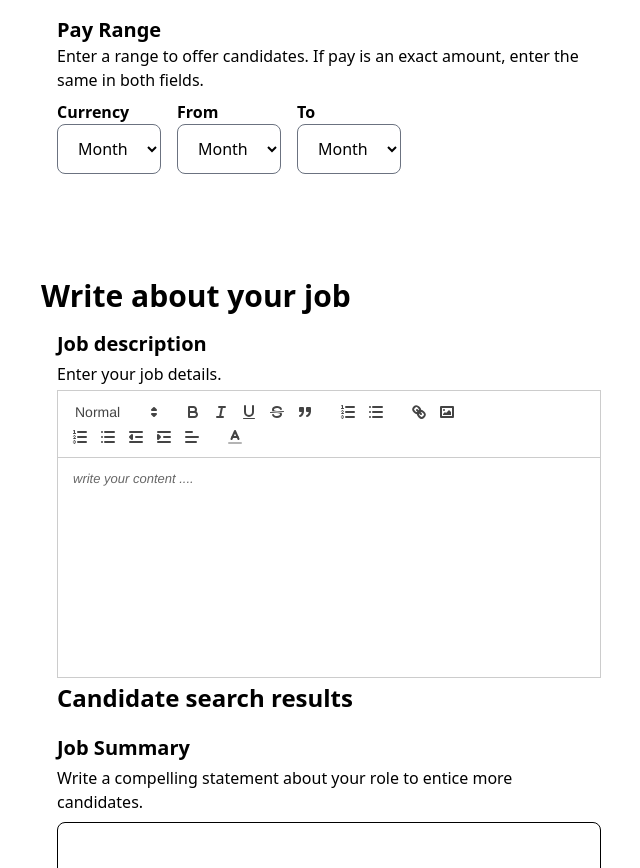
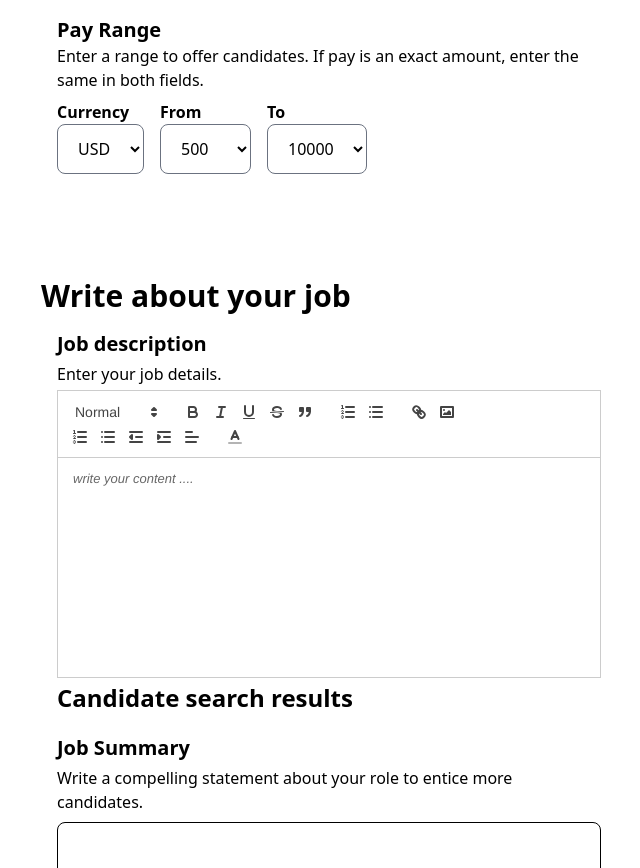
Before and after one commit to evidence-codes/Job-Seeker, a React (Vite) app in the folder frontend/: page /job/manage/create in a window 1280 px wide. Shown: the part 840-1708 px from the top of the page, without its empty margins (311-951 px from the left). Built offline with nearby package versions, Linux system fonts and the light colour scheme.

Commit message:
refactor: change onChange functions for elements

```diff
--- a/frontend/src/components/Jobs.tsx
+++ b/frontend/src/components/Jobs.tsx
@@ -16,6 +16,14 @@ export default function Jobs() {
     jobSummary: "",
   });
 
+  const [jobSummary, setJobSummary] = useState("");
+
+  const handleJobSummaryChange = (
+    e: React.ChangeEvent<HTMLTextAreaElement>
+  ) => {
+    setJobSummary(e.target.value);
+  };
+
   const handleInputChange = (e: React.ChangeEvent<HTMLInputElement>) => {
     const { name, value } = e.target;
     setFormData((prevData) => ({
@@ -29,6 +37,21 @@ export default function Jobs() {
     setFormData((prevData) => ({
       ...prevData,
       [name]: value,
+    }));
+  };
+
+  const handleRadioChange = (e: React.ChangeEvent<HTMLInputElement>) => {
+    const { name, value } = e.target;
+    setFormData({
+      ...formData,
+      [name]: value,
+    });
+  };
+
+  const handleProcedureContentChange = (content: string) => {
+    setFormData((prevData) => ({
+      ...prevData,
+      jobDescription: content,
     }));
   };
 
@@ -57,6 +80,7 @@ export default function Jobs() {
           jobDescription: "",
           jobSummary: "",
         });
+        console.log(setFormData);
       })
       .catch((error) => {
         console.error("Error posting job ad:", error);
@@ -79,7 +103,7 @@ export default function Jobs() {
                   className="w-full placeholder-shown:border-gray-500 ... p-3 rounded-lg text-gray-700 font-medium placeholder:italic border outline-none"
                   placeholder=""
                   type="text"
-                  name=""
+                  name="jobTitle"
                   id=""
                   onChange={handleInputChange}
                 />
@@ -93,7 +117,7 @@ export default function Jobs() {
                   className="w-full placeholder-shown:border-gray-500 ... p-3 rounded-lg text-gray-700 font-medium placeholder:italic border outline-none"
                   placeholder=""
                   type="text"
-                  name=""
+                  name="location"
                   id=""
                 />
               </div>
@@ -101,19 +125,43 @@ export default function Jobs() {
                 <p className="font-semibold py-2 text-xl">Work Type</p>
                 <div className="flex flex-col">
                   <label className="">
-                    <input type="radio" name="full-time" value="Full-time" />
+                    <input
+                      type="radio"
+                      name="workType"
+                      value="Full-time"
+                      onChange={handleRadioChange}
+                      checked={formData.workType === "Full-time"}
+                    />
                     &nbsp; Full-time
                   </label>
                   <label className="">
-                    <input type="radio" name="part-time" value="Part-time" />
+                    <input
+                      type="radio"
+                      name="workType"
+                      value="Part-time"
+                      onChange={handleRadioChange}
+                      checked={formData.workType === "Part-time"}
+                    />
                     &nbsp; Part-time
                   </label>
                   <label className="">
-                    <input type="radio" name="contract" value="Contract" />
+                    <input
+                      type="radio"
+                      name="workType"
+                      value="Contract"
+                      onChange={handleRadioChange}
+                      checked={formData.workType === "Contract"}
+                    />
                     &nbsp; Contract
                   </label>
                   <label className="">
-                    <input type="radio" name="casual" value="Casual" />
+                    <input
+                      type="radio"
+                      name="workType"
+                      value="Casual"
+                      onChange={handleRadioChange}
+                      checked={formData.workType === "Casual"}
+                    />
                     &nbsp; Casual
                   </label>
                 </div>
@@ -124,35 +172,43 @@ export default function Jobs() {
               <div className="py-4">
                 <p className="font-semibold py-2 text-xl">Pay Type</p>
                 <div className="flex flex-col">
-                  <label className="">
+                  <label>
                     <input
                       type="radio"
-                      name="hourly rate"
+                      name="payType"
                       value="Hourly rate"
+                      onChange={handleRadioChange}
+                      checked={formData.payType === "Hourly rate"}
                     />
                     &nbsp; Hourly rate
                   </label>
-                  <label className="">
+                  <label>
                     <input
                       type="radio"
-                      name="monthly salary"
+                      name="payType"
                       value="Monthly salary"
+                      onChange={handleRadioChange}
+                      checked={formData.payType === "Monthly salary"}
                     />
                     &nbsp; Monthly salary
                   </label>
-                  <label className="">
+                  <label>
                     <input
                       type="radio"
-                      name="annual salary"
+                      name="payType"
                       value="Annual salary"
+                      onChange={handleRadioChange}
+                      checked={formData.payType === "Annual salary"}
                     />
                     &nbsp; Annual salary
                   </label>
-                  <label className="">
+                  <label>
                     <input
                       type="radio"
-                      name="annual plus commission"
+                      name="payType"
                       value="Annual plus commission"
+                      onChange={handleRadioChange}
+                      checked={formData.payType === "Annual plus commission"}
                     />
                     &nbsp; Annual plus commission
                   </label>
@@ -169,15 +225,15 @@ export default function Jobs() {
                     <p className="font-semibold">Currency</p>
                     <select
                       className="border px-4 border-gray-500 outline-none py-3 w-full rounded-lg bg-white"
-                      name="month"
+                      name="currency"
                       id=""
                       onChange={handleSelectChange}
                     >
-                      <option className="py-4" value="month">
-                        Month
+                      <option className="py-4" value="usd">
+                        USD
                       </option>
-                      <option className="py-4" value="month">
-                        Month
+                      <option className="py-4" value="eur">
+                        EUR
                       </option>
                     </select>
                   </div>
@@ -185,14 +241,15 @@ export default function Jobs() {
                     <p className="font-semibold">From</p>
                     <select
                       className="border px-4 border-gray-500 outline-none py-3 w-full rounded-lg bg-white"
-                      name="month"
+                      name="payFrom"
                       id=""
+                      onChange={handleSelectChange}
                     >
-                      <option className="py-4" value="month">
-                        Month
+                      <option className="py-4" value="money">
+                        500
                       </option>
-                      <option className="py-4" value="month">
-                        Month
+                      <option className="py-4" value="money">
+                        1000
                       </option>
                     </select>
                   </div>
@@ -200,14 +257,15 @@ export default function Jobs() {
                     <p className="font-semibold">To</p>
                     <select
                       className="border px-4 border-gray-500 outline-none py-3 w-full rounded-lg bg-white"
-                      name="month"
+                      name="payTo"
                       id=""
+                      onChange={handleSelectChange}
                     >
-                      <option className="py-4" value="month">
-                        Month
+                      <option className="py-4" value="money">
+                        10000
                       </option>
-                      <option className="py-4" value="month">
-                        Month
+                      <option className="py-4" value="mon">
+                        20000
                       </option>
                     </select>
                   </div>
@@ -221,7 +279,7 @@ export default function Jobs() {
             <div className="py-4 px-4">
               <p className="font-semibold text-xl">Job description</p>
               <p className="py-1">Enter your job details.</p>
-              <TextEditor />
+              <TextEditor onChange={handleProcedureContentChange} />
             </div>
             <div className="sm:pt-14 pt-36 px-4">
               <h3 className="text-2xl font-semibold">
@@ -235,10 +293,12 @@ export default function Jobs() {
                 </p>
                 <textarea
                   className="w-full outline-none border border-black rounded-lg p-2"
-                  name=""
+                  name="jobSummary"
                   id=""
                   cols={30}
                   rows={10}
+                  value={jobSummary}
+                  onChange={handleJobSummaryChange}
                 ></textarea>
               </div>
             </div>
```
